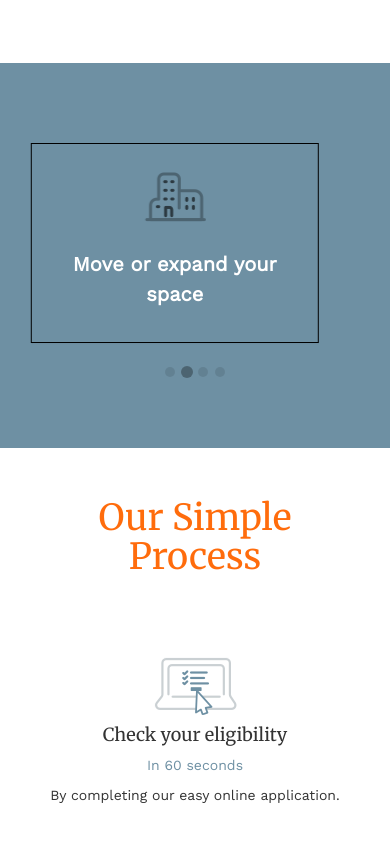
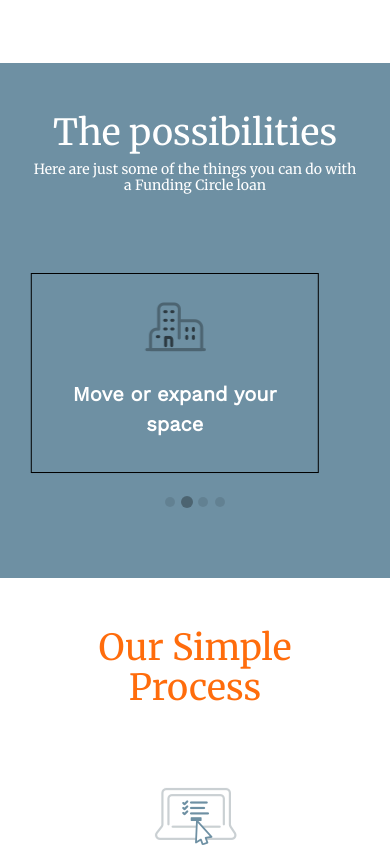
Before and after one commit to Brettsenna/funding-circle, a plain HTML site: page index.html in a window 390 px wide. Shown: the part 1028-1880 px from the top of the page. Drawn offline with nearby package versions, Linux system fonts and the light colour scheme.

Commit message:
possibilities header for smart phones

```diff
--- a/index.html
+++ b/index.html
@@ -216,7 +216,14 @@
           </center>
       </div>
       <div class="row visible-xs">
-            <div id="possibilities-carousel" class="carousel slide" data-ride="carousel">
+          <div class="col-lg-12">
+          <center>
+          <h1 class="section-header">The possibilities</h1>
+          <h5>Here are just some of the things you can do with a Funding Circle loan</h5>
+          <br/>
+          </center>
+          </div>
+          <div id="possibilities-carousel" class="carousel slide" data-ride="carousel">
           <ol class="carousel-indicators">
             <li data-target="#possibilities-carousel" data-slide-to="0" class="active"></li>
             <li data-target="#possibilities-carousel" data-slide-to="1"></li>
```
